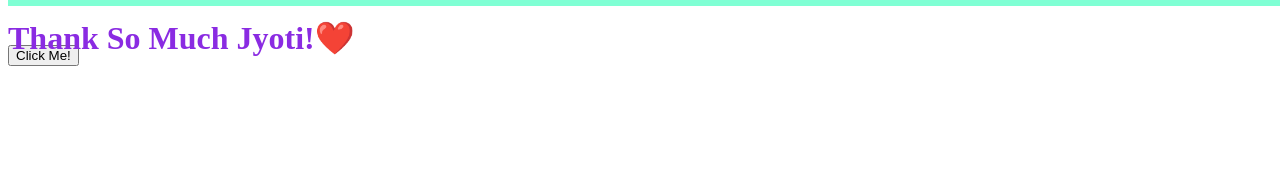
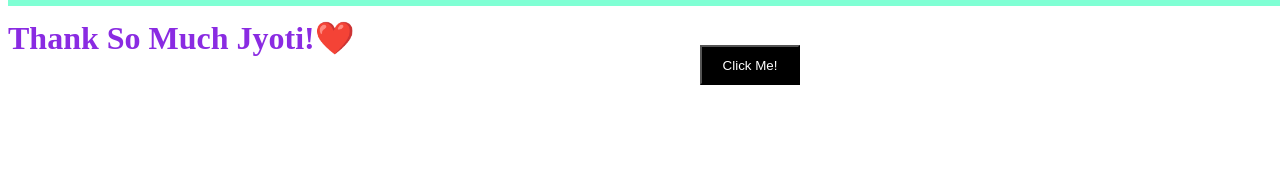
Before and after one commit to pramanand-coder/sapm, a plain HTML site: page index.html in a window 1280 px wide. Shown: the part 1152-1335 px from the top of the page. Drawn offline with Linux system fonts and the light colour scheme.

Commit message:
Update style.css

```diff
--- a/css/style.css
+++ b/css/style.css
@@ -173,3 +173,16 @@
     left:0px;
     font-size:30px;
 }
+#btn{
+    position:absolute;
+    left:700px;
+    background-color: black;
+    color:white;
+    width:100px;
+    height:40px;
+}
+#magic{
+    font-weight:700;
+    font-size:25px;
+    color:red;
+}
```
